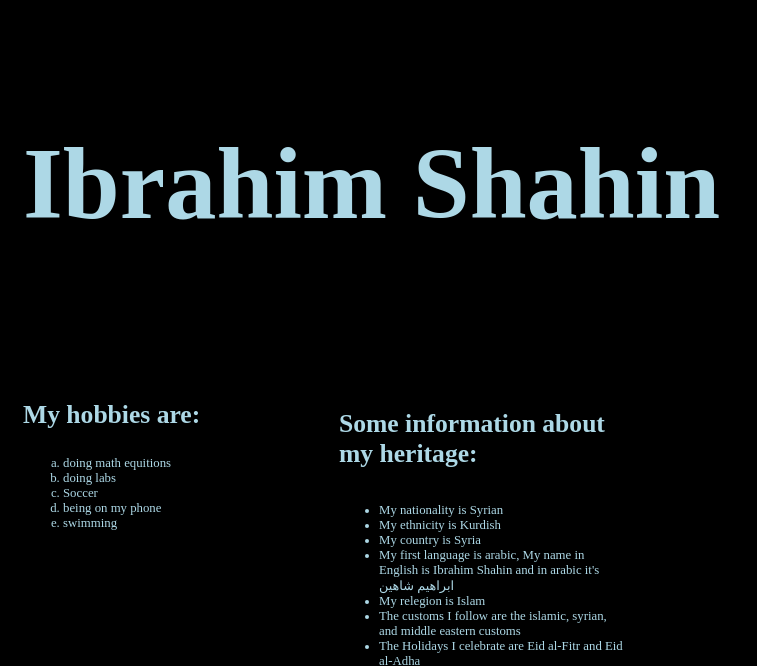
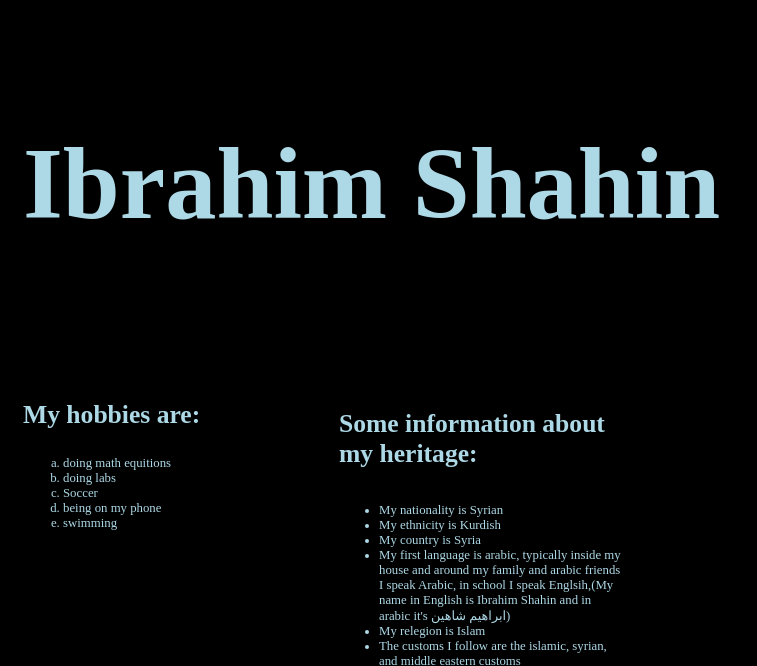
Before and after one commit to Ibrahimthethird/My-existence-, a plain HTML site: page index.html in a window 1280 px wide. Shown: the top 666 px of the page, without its empty margins (0-757 px from the left). Drawn offline with Linux system fonts and the light colour scheme.

Commit message:
Update index.html

```diff
--- a/index.html
+++ b/index.html
@@ -66,7 +66,7 @@
                <li style="color:lightblue;font-size:1vw;"> My nationality is Syrian
                <li style="color:lightblue;font-size:1vw;">My ethnicity is Kurdish
                <li style="color:lightblue;font-size:1vw;">My country is Syria
-               <li style="color:lightblue;font-size:1vw;">My first language is arabic, My name in English is Ibrahim Shahin and in arabic it's ابراهيم شاهين
+               <li style="color:lightblue;font-size:1vw;">My first language is arabic, typically inside my house and around my family and arabic friends I speak Arabic, in school I speak Englsih,(My name in English is Ibrahim Shahin and in arabic it's ابراهيم شاهين)
                <li style="color:lightblue;font-size:1vw;">My relegion is Islam
                <li style="color:lightblue;font-size:1vw;">The customs I follow are the islamic, syrian, and middle eastern customs
                <li style="color:lightblue;font-size:1vw;">The Holidays I celebrate are Eid al-Fitr and Eid al-Adha
```
